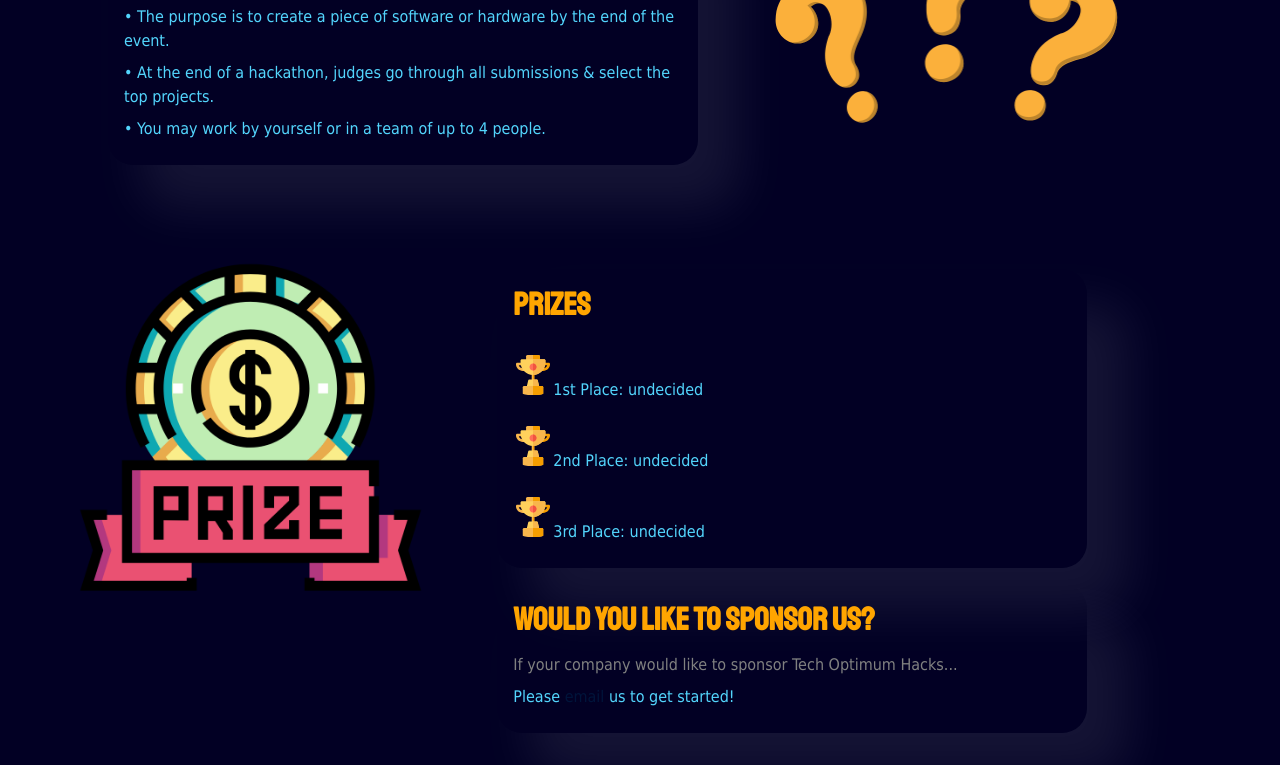
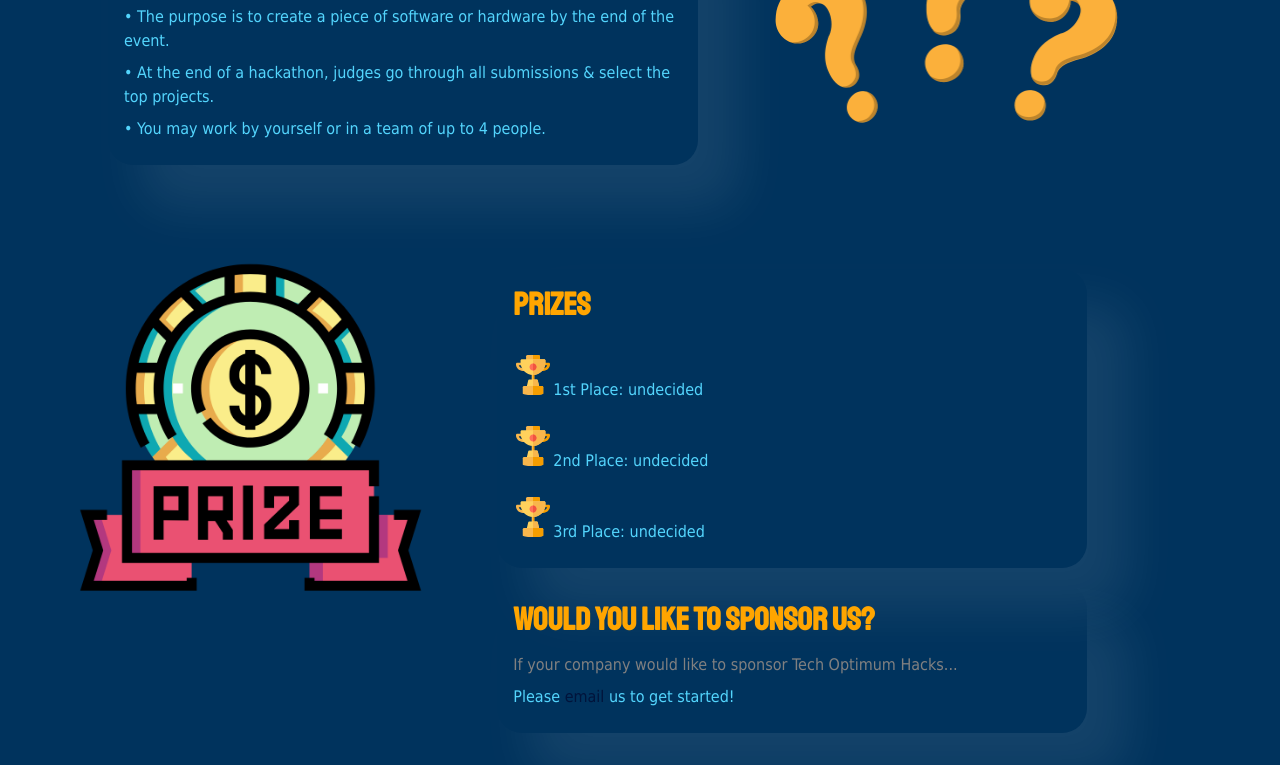
Before and after one commit to TechOptimum/old-website-v2, a plain HTML site: page hackathon.html in a window 1280 px wide. Shown: the part 729-1494 px from the top of the page. Drawn offline with nearby package versions, Linux system fonts and the light colour scheme; some packages are replaced by stand-ins of ours; a script that the page names is missing.

Commit message:
aqua lol

```diff
--- a/CSS/hackathon.css
+++ b/CSS/hackathon.css
@@ -1,7 +1,7 @@
 @import url(https://fonts.googleapis.com/css?family=Montserrat:400,700);
 
 body{
-background: rgb(0,6,11);
+background: rgb(0, 51, 93) !important;
 background: -moz-linear-gradient(45deg, rgba(0,6,11,0.9640231092436975) 0%, rgba(2,50,91,1) 45%, rgba(0,84,154,1) 100%);
 background: -webkit-linear-gradient(45deg, rgba(0,6,11,0.9640231092436975) 0%, rgba(2,50,91,1) 45%, rgba(0,84,154,1) 100%);
 background: linear-gradient(45deg, rgba(0,6,11,0.9640231092436975) 0%, rgba(2,50,91,1) 45%, rgba(0,84,154,1) 100%);
```
